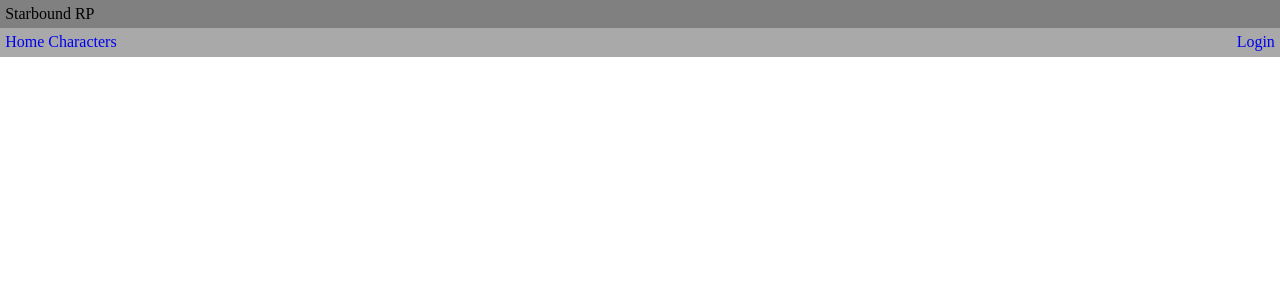
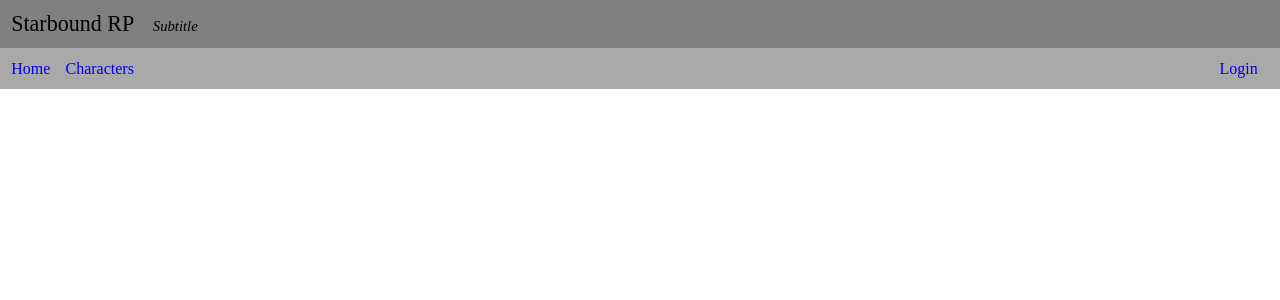
Before and after one commit to Amsel/starboundrp, a Django app: page / in a window 1280 px wide. Shown: the top 300 px of the page. Run offline with Django 3.2, Linux system fonts and the light colour scheme; data that the repository does not hold is empty.

Commit message:
add some base style for title and subtitle plus cosmetic fixes

```diff
--- a/character/models.py
+++ b/character/models.py
@@ -11,6 +11,9 @@ class Species(models.Model):
 
     def __str__(self):
         return self.name
+
+    class Meta:
+        verbose_name_plural = 'Species'
 
 
 class Character(models.Model):
--- a/static/base.css
+++ b/static/base.css
@@ -9,6 +9,11 @@ body {
 
 a {
     text-decoration: none;
+}
+
+ul {
+    list-style: none;
+    padding: 0;
 }
 
 .left {
@@ -26,14 +31,28 @@ a {
 
 header {
     background-color: gray;
-    padding: 0.7ex;
+    padding: 0.7em;
 }
 
 nav {
     background-color: darkgrey;
-    padding: 0.7ex;
+    padding: 0.7em;
      /* probably because of pure CSS madness, this is required so the
       * floating children will resize the parent...
       */
     overflow: hidden;
 }
+
+nav a {
+    padding: 0 0.7em 0 0;
+}
+
+.page-title {
+    font-size: 3ex;
+}
+
+.page-subtitle {
+    font-size: 2ex;
+    font-style: italic;
+    margin-left: 1em;
+}
--- a/templates/base.html
+++ b/templates/base.html
@@ -8,7 +8,8 @@
 </head>
 <body>
 <header>
-    <span>Starbound RP</span>
+    <span class="page-title">Starbound RP</span>
+    <span class="page-subtitle"> Subtitle</span>
 </header>
 
 {% include 'main_navigation.html' %}
```
